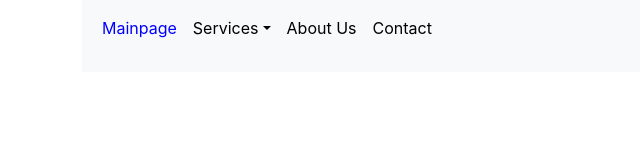
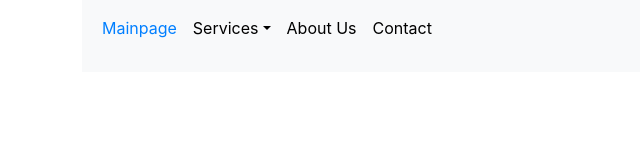
Before and after one commit to Graner007/lthungary, a React (Create React App) app: page /mainpage in a window 1280 px wide. Shown: the top 160 px of the page, without its empty margins (0-640 px from the left). Built offline with nearby package versions, Linux system fonts and the light colour scheme.

Commit message:
add theme context

```diff
--- a/src/App.js
+++ b/src/App.js
@@ -1,10 +1,12 @@
 import Navbar from "./components/navbar/Navbar";
 import {Route, Switch} from "react-router-dom";
 import Mainpage from "./components/Mainpage";
+import ColorContextProvider from "./contexts/ColorContext";
 
 function App() {
 
   return (
+    <ColorContextProvider>
       <div className="container">
         <Switch>
           <Navbar />
@@ -13,6 +15,7 @@ function App() {
           </Route>
         </Switch>
       </div>
+    </ColorContextProvider>
   );
 }
 
--- a/src/components/navbar/NavbarItem.js
+++ b/src/components/navbar/NavbarItem.js
@@ -1,13 +1,15 @@
 import {Link, useLocation} from "react-router-dom";
-import {useState, useEffect} from "react";
+import {useState, useEffect, useContext} from "react";
+import { ColorContext } from "../../contexts/ColorContext";
 
 const NavbarItem = ({ title }) => {
     const url = useLocation().pathname;
-    const [letterColor, setLetterColor] = useState("black");
+    const {colors} = useContext(ColorContext);
+    const [letterColor, setLetterColor] = useState(colors.black);
     const itemUrl = "/" + title.toString().split(" ").join("-").toLowerCase();
 
     useEffect(() => {
-        if (url === itemUrl) { setLetterColor("blue"); }
+        if (url === itemUrl) { setLetterColor(colors.blue); }
         else { setLetterColor("black") }
     }, [url, itemUrl]);
 
--- /dev/null
+++ b/src/contexts/ColorContext.js
@@ -0,0 +1,22 @@
+import { createContext, useState } from "react";
+
+export const ColorContext = createContext();
+
+const ColorContextProvider = (props) => {
+
+    const [colors, setColors] = useState(
+        {
+            "blue": "#007fff",
+            "grey": "#b2beb5",
+            "black": "black"
+        }
+    );
+
+    return (
+        <ColorContext.Provider value={{ colors }}>
+            { props.children }
+        </ColorContext.Provider>
+    )
+}
+
+export default ColorContextProvider;
```
